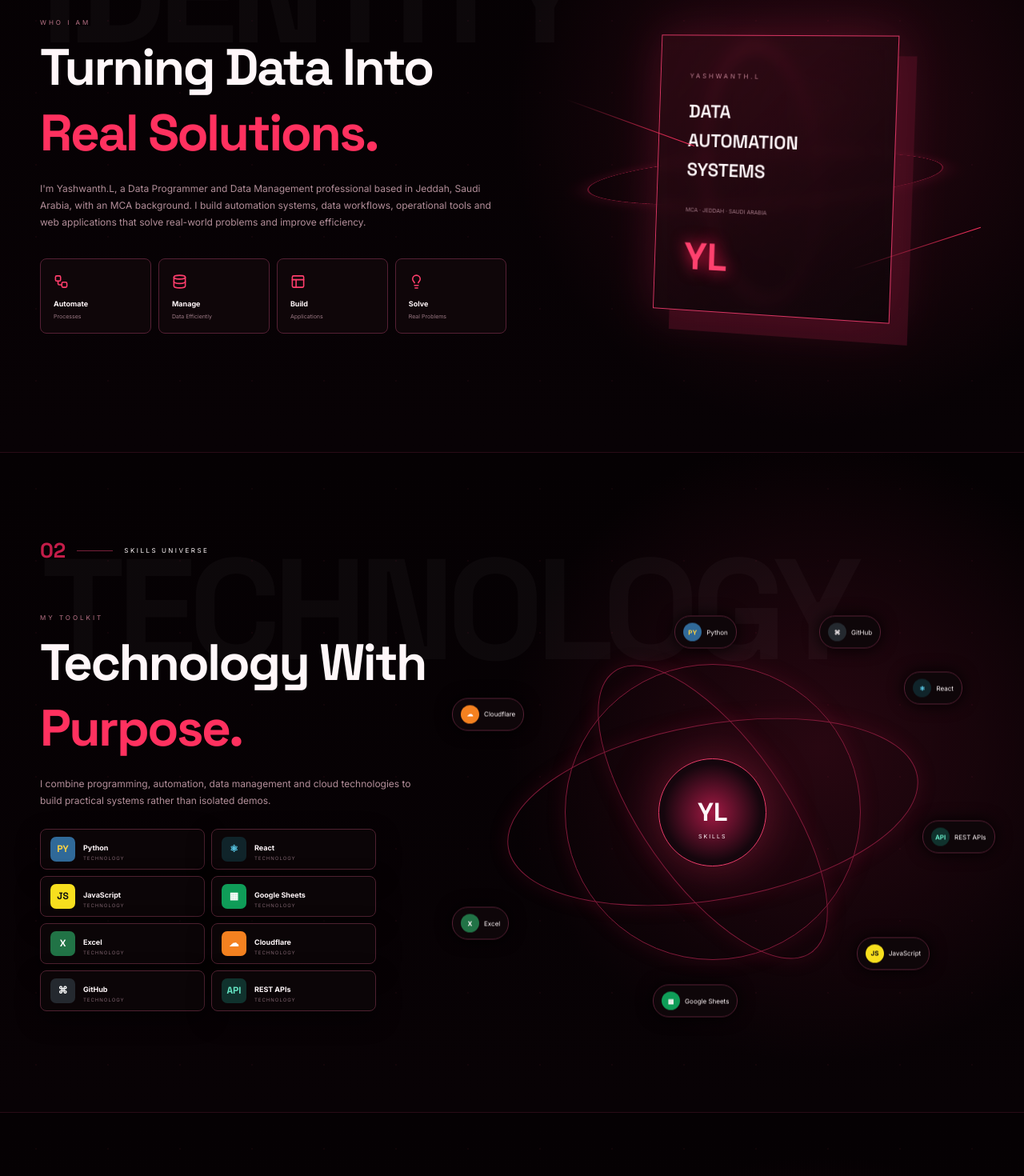
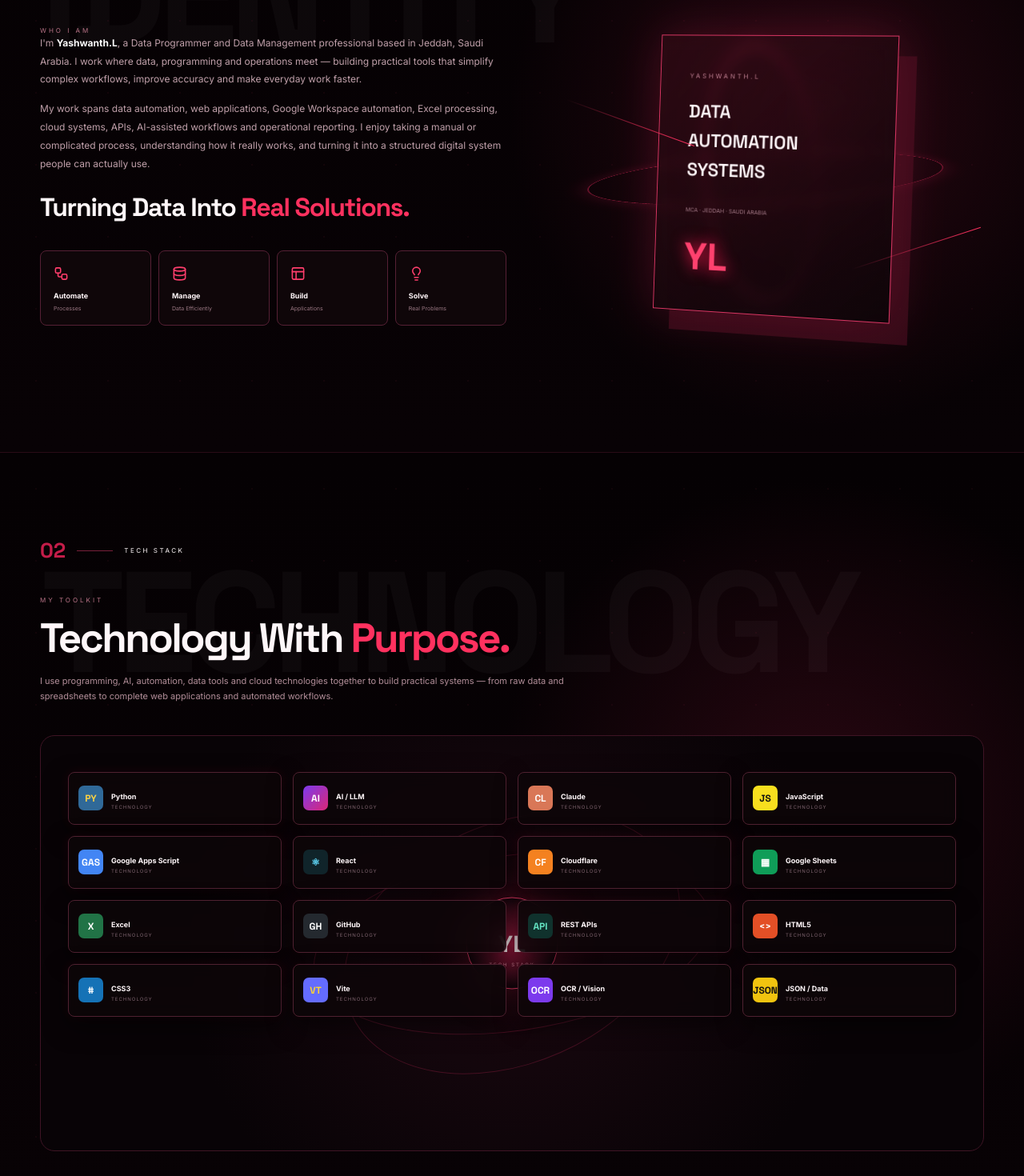
Before and after one commit to YASH-DAM-UNITED/Yash, a React (Vite) app: page / in a window 1280 px wide. Shown: the part 1000-2470 px from the top of the page at 80% size. Built offline with nearby package versions, Linux system fonts and the light colour scheme.

Commit message:
Add files via upload

```diff
--- a/src/components/About.jsx
+++ b/src/components/About.jsx
@@ -1,6 +1,38 @@
-import SectionHead from "./SectionHead";import{Database,Workflow,PanelsTopLeft,Lightbulb}from"lucide-react";
-export default function About(){return <section id="about" className="section about"><div className="giantWord">IDENTITY</div><div className="shell reveal">
-<SectionHead n="01" label="ABOUT ME"/><div className="aboutGrid"><div><div className="miniLabel">WHO I AM</div><h2>Turning Data Into<br/><em>Real Solutions.</em></h2><p>I'm Yashwanth.L, a Data Programmer and Data Management professional based in Jeddah, Saudi Arabia, with an MCA background. I build automation systems, data workflows, operational tools and web applications that solve real-world problems and improve efficiency.</p>
-<div className="focusGrid"><div><Workflow/><b>Automate</b><small>Processes</small></div><div><Database/><b>Manage</b><small>Data Efficiently</small></div><div><PanelsTopLeft/><b>Build</b><small>Applications</small></div><div><Lightbulb/><b>Solve</b><small>Real Problems</small></div></div></div>
-<div className="identityMachine"><div className="imRing ir1"/><div className="imRing ir2"/><div className="imGlass"><span>YASHWANTH.L</span><strong>DATA<br/>AUTOMATION<br/>SYSTEMS</strong><small>MCA · JEDDAH · SAUDI ARABIA</small><i>YL</i></div><div className="dataLine dl1"/><div className="dataLine dl2"/></div>
-</div></div></section>}
+import SectionHead from "./SectionHead";
+import {Database,Workflow,PanelsTopLeft,Lightbulb} from "lucide-react";
+
+export default function About(){
+  return <section id="about" className="section about">
+    <div className="giantWord">IDENTITY</div>
+    <div className="shell reveal">
+      <SectionHead n="01" label="ABOUT ME"/>
+      <div className="aboutGrid">
+        <div className="aboutCopy">
+          <div className="miniLabel">WHO I AM</div>
+          <p className="aboutIntro">
+            I'm <strong>Yashwanth.L</strong>, a Data Programmer and Data Management professional based in Jeddah, Saudi Arabia. I work where data, programming and operations meet — building practical tools that simplify complex workflows, improve accuracy and make everyday work faster.
+          </p>
+          <p className="aboutIntro">
+            My work spans data automation, web applications, Google Workspace automation, Excel processing, cloud systems, APIs, AI-assisted workflows and operational reporting. I enjoy taking a manual or complicated process, understanding how it really works, and turning it into a structured digital system people can actually use.
+          </p>
+          <h2 className="aboutStatement">Turning Data Into <em>Real Solutions.</em></h2>
+          <div className="focusGrid">
+            <div><Workflow/><b>Automate</b><small>Processes</small></div>
+            <div><Database/><b>Manage</b><small>Data Efficiently</small></div>
+            <div><PanelsTopLeft/><b>Build</b><small>Applications</small></div>
+            <div><Lightbulb/><b>Solve</b><small>Real Problems</small></div>
+          </div>
+        </div>
+        <div className="identityMachine">
+          <div className="imRing ir1"/><div className="imRing ir2"/>
+          <div className="imGlass">
+            <span>YASHWANTH.L</span>
+            <strong>DATA<br/>AUTOMATION<br/>SYSTEMS</strong>
+            <small>MCA · JEDDAH · SAUDI ARABIA</small><i>YL</i>
+          </div>
+          <div className="dataLine dl1"/><div className="dataLine dl2"/>
+        </div>
+      </div>
+    </div>
+  </section>
+}
--- a/src/components/Skills.jsx
+++ b/src/components/Skills.jsx
@@ -1,6 +1,24 @@
-import SectionHead from "./SectionHead";import TechBadge from "./TechBadge";import{tech}from"../data/content";
-export default function Skills(){return <section id="skills" className="section skills"><div className="giantWord">TECHNOLOGY</div><div className="shell reveal"><SectionHead n="02" label="SKILLS UNIVERSE"/>
-<div className="skillsLayout"><div><div className="miniLabel">MY TOOLKIT</div><h2>Technology With<br/><em>Purpose.</em></h2><p>I combine programming, automation, data management and cloud technologies to build practical systems rather than isolated demos.</p>
-<div className="techLegend">{tech.map(x=><TechBadge key={x[1]} item={x}/>)}</div></div>
-<div className="skillUniverse"><div className="uRing ur1"/><div className="uRing ur2"/><div className="uRing ur3"/><div className="uCore"><b>YL</b><small>SKILLS</small></div>{tech.map((x,i)=><div className={`planetTech pt${i} ${x[2]}`} key={x[1]}><b>{x[0]}</b><span>{x[1]}</span></div>)}</div></div>
-</div></section>}
+import SectionHead from "./SectionHead";
+import TechBadge from "./TechBadge";
+import {tech} from "../data/content";
+
+export default function Skills(){
+  return <section id="skills" className="section skills">
+    <div className="giantWord">TECHNOLOGY</div>
+    <div className="shell reveal">
+      <SectionHead n="02" label="TECH STACK"/>
+      <div className="skillsIntro">
+        <div className="miniLabel">MY TOOLKIT</div>
+        <h2>Technology With <em>Purpose.</em></h2>
+        <p>I use programming, AI, automation, data tools and cloud technologies together to build practical systems — from raw data and spreadsheets to complete web applications and automated workflows.</p>
+      </div>
+      <div className="techGalaxy">
+        <div className="galaxyCore"><b>YL</b><small>TECH STACK</small></div>
+        <div className="galaxyRing gr1"/><div className="galaxyRing gr2"/>
+        <div className="techGrid">
+          {tech.map((item,i)=><TechBadge key={item[1]} item={item} className={`techItem ti${i}`}/>)}
+        </div>
+      </div>
+    </div>
+  </section>
+}
--- a/src/data/content.js
+++ b/src/data/content.js
@@ -1,7 +1,22 @@
 export const tech=[
-["PY","Python","python"],["⚛","React","react"],["JS","JavaScript","js"],["▦","Google Sheets","sheets"],
-["X","Excel","excel"],["☁","Cloudflare","cloudflare"],["⌘","GitHub","github"],["API","REST APIs","api"]
+["PY","Python","python"],
+["AI","AI / LLM","ai"],
+["CL","Claude","claude"],
+["JS","JavaScript","js"],
+["GAS","Google Apps Script","appscript"],
+["⚛","React","react"],
+["CF","Cloudflare","cloudflare"],
+["▦","Google Sheets","sheets"],
+["X","Excel","excel"],
+["GH","GitHub","github"],
+["API","REST APIs","api"],
+["<>","HTML5","html"],
+["#","CSS3","css"],
+["VT","Vite","vite"],
+["OCR","OCR / Vision","ocr"],
+["JSON","JSON / Data","json"]
 ];
+
 export const projects=[
 {title:"Data Automation System",type:"AUTOMATION",desc:"Automated data processing, validation and reporting workflows built to remove repetitive operational work.",tags:["Python","Apps Script","APIs"],visual:"flow"},
 {title:"Operations Dashboard",type:"DATA EXPERIENCE",desc:"Operational dashboards that convert branch-level data and KPIs into decision-ready views.",tags:["React","Analytics","Cloudflare"],visual:"chart"},
@@ -9,6 +24,7 @@
 {title:"Schedule Analyzer",type:"WORKFORCE ANALYTICS",desc:"Automated shift, overtime, staffing and Excel reporting analysis.",tags:["Python","OpenPyXL","Excel"],visual:"schedule"},
 {title:"Delivery Note Scanner",type:"OCR WORKFLOW",desc:"Table-first workflow for converting delivery-note images into structured SKU and quantity data.",tags:["JavaScript","OCR","Processing"],visual:"scan"}
 ];
+
 export const experience=[
 ["CURRENT","Data Programmer / Data Management","DAM United · Jeddah, Saudi Arabia","Building automation systems, data workflows, reporting applications and operational tools that connect real business requirements with software."],
 ["PREVIOUS","Help Desk Executive","Navigator Pvt Ltd","Technical support, troubleshooting and operational problem solving across day-to-day systems and users."],
```
Also changed, not shown: src/styles.css, 1 other file (tests, documents, lock files or other folders).
